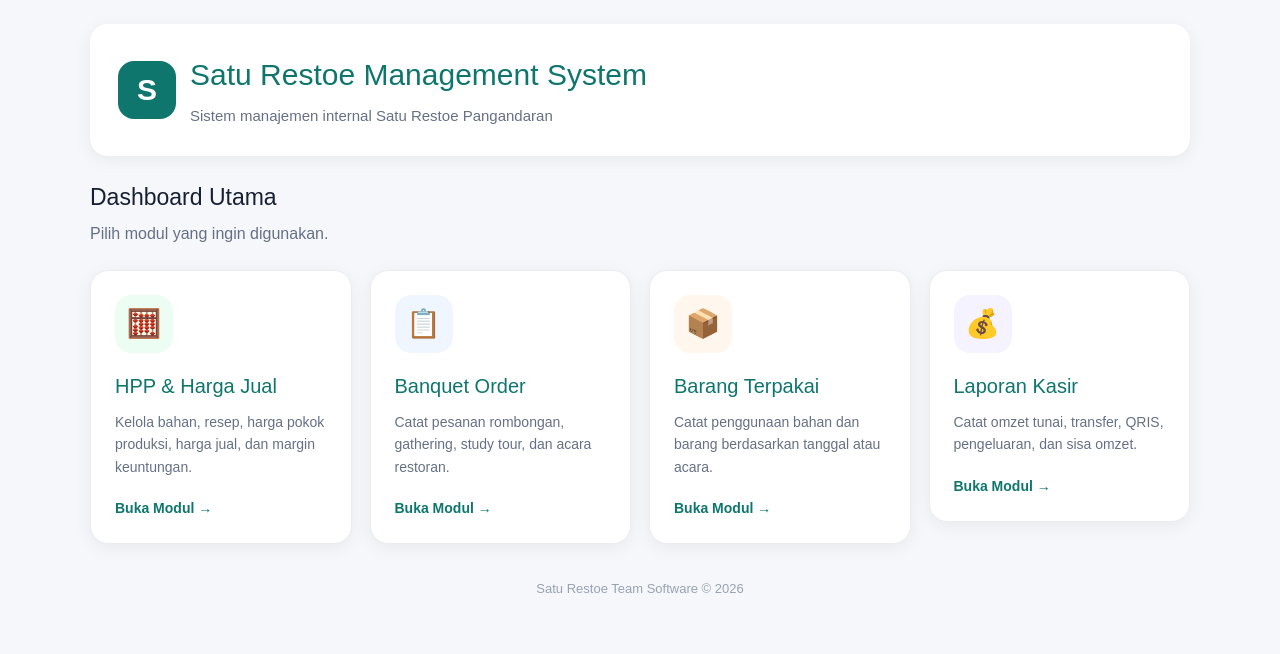
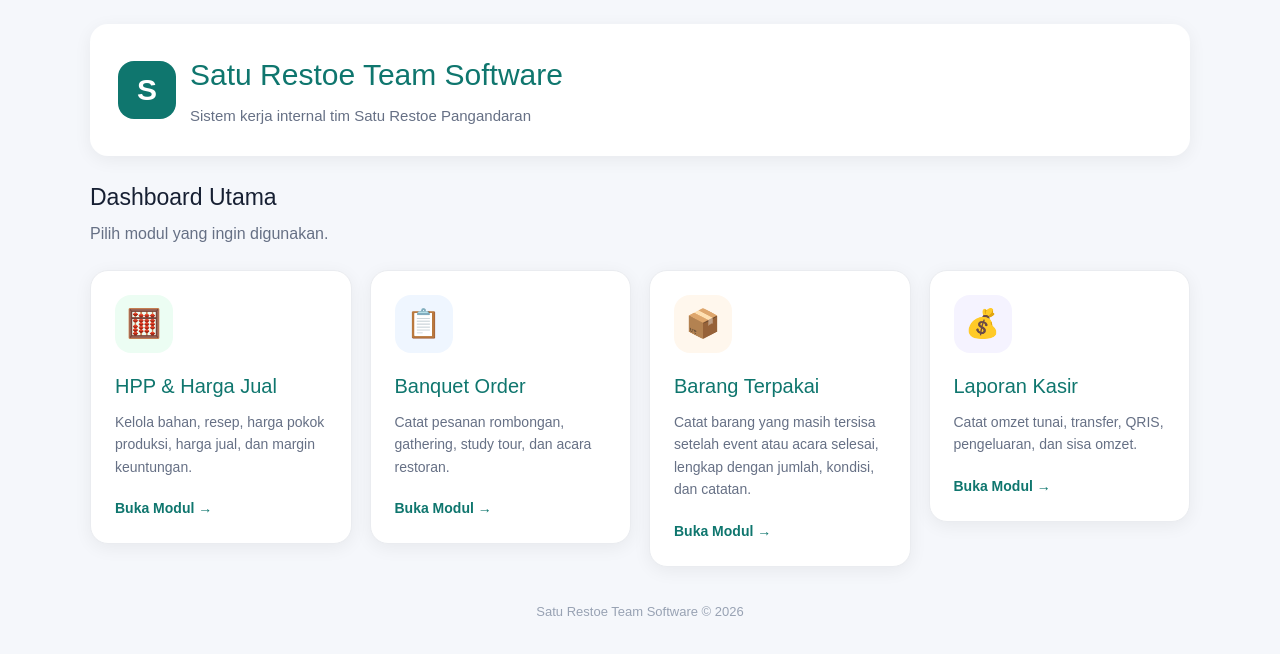
Before and after one commit to aderana212-gif/satu-restoe-team-software, a Next.js app: page / in a window 1280 px wide. Shown: the top 654 px of the page. Built offline with nearby package versions, Linux system fonts and the light colour scheme.

Commit message:
Correct project branding and Barang Terpakai description

```diff
--- a/app/page.tsx
+++ b/app/page.tsx
@@ -22,7 +22,7 @@ const modules = [
   {
     title: "Barang Terpakai",
     description:
-      "Catat penggunaan bahan dan barang berdasarkan tanggal atau acara.",
+      "Catat barang yang masih tersisa setelah event atau acara selesai, lengkap dengan jumlah, kondisi, dan catatan.",
     href: "/barang-terpakai",
     icon: "📦",
     color: "#fff7ed",
@@ -48,12 +48,7 @@ export default function Home() {
         fontFamily: "Arial, sans-serif",
       }}
     >
-      <div
-        style={{
-          maxWidth: "1100px",
-          margin: "0 auto",
-        }}
-      >
+      <div style={{ maxWidth: "1100px", margin: "0 auto" }}>
         <header
           style={{
             background: "#ffffff",
@@ -87,52 +82,22 @@ export default function Home() {
             >
               S
             </div>
-
             <div>
-              <h1
-                style={{
-                  margin: 0,
-                  fontSize: "30px",
-                  color: "#0f766e",
-                }}
-              >
-                Satu Restoe Management System
+              <h1 style={{ margin: 0, fontSize: "30px", color: "#0f766e" }}>
+                Satu Restoe Team Software
               </h1>
-
-              <p
-                style={{
-                  margin: "8px 0 0",
-                  color: "#667085",
-                  fontSize: "15px",
-                }}
-              >
-                Sistem manajemen internal Satu Restoe Pangandaran
+              <p style={{ margin: "8px 0 0", color: "#667085", fontSize: "15px" }}>
+                Sistem kerja internal tim Satu Restoe Pangandaran
               </p>
             </div>
           </div>
         </header>
 
-        <section
-          style={{
-            marginBottom: "24px",
-          }}
-        >
-          <h2
-            style={{
-              margin: "0 0 8px",
-              color: "#172033",
-              fontSize: "23px",
-            }}
-          >
+        <section style={{ marginBottom: "24px" }}>
+          <h2 style={{ margin: "0 0 8px", color: "#172033", fontSize: "23px" }}>
             Dashboard Utama
           </h2>
-
-          <p
-            style={{
-              margin: 0,
-              color: "#667085",
-            }}
-          >
+          <p style={{ margin: 0, color: "#667085" }}>
             Pilih modul yang ingin digunakan.
           </p>
         </section>
@@ -145,14 +110,7 @@ export default function Home() {
           }}
         >
           {modules.map((module) => (
-            <Link
-              key={module.href}
-              href={module.href}
-              style={{
-                textDecoration: "none",
-                color: "inherit",
-              }}
-            >
+            <Link key={module.href} href={module.href} style={{ textDecoration: "none", color: "inherit" }}>
               <div
                 style={{
                   background: "#ffffff",
@@ -161,7 +119,6 @@ export default function Home() {
                   minHeight: "220px",
                   boxShadow: "0 4px 18px rgba(0,0,0,0.06)",
                   border: "1px solid #eaecf0",
-                  transition: "transform 0.2s ease",
                 }}
               >
                 <div
@@ -179,36 +136,13 @@ export default function Home() {
                 >
                   {module.icon}
                 </div>
-
-                <h3
-                  style={{
-                    margin: "0 0 10px",
-                    color: "#0f766e",
-                    fontSize: "20px",
-                  }}
-                >
+                <h3 style={{ margin: "0 0 10px", color: "#0f766e", fontSize: "20px" }}>
                   {module.title}
                 </h3>
-
-                <p
-                  style={{
-                    margin: 0,
-                    color: "#667085",
-                    lineHeight: 1.6,
-                    fontSize: "14px",
-                  }}
-                >
+                <p style={{ margin: 0, color: "#667085", lineHeight: 1.6, fontSize: "14px" }}>
                   {module.description}
                 </p>
-
-                <div
-                  style={{
-                    marginTop: "20px",
-                    color: "#0f766e",
-                    fontWeight: 700,
-                    fontSize: "14px",
-                  }}
-                >
+                <div style={{ marginTop: "20px", color: "#0f766e", fontWeight: 700, fontSize: "14px" }}>
                   Buka Modul →
                 </div>
               </div>
@@ -216,14 +150,7 @@ export default function Home() {
           ))}
         </section>
 
-        <footer
-          style={{
-            textAlign: "center",
-            marginTop: "35px",
-            color: "#98a2b3",
-            fontSize: "13px",
-          }}
-        >
+        <footer style={{ textAlign: "center", marginTop: "35px", color: "#98a2b3", fontSize: "13px" }}>
           Satu Restoe Team Software © 2026
         </footer>
       </div>
```
